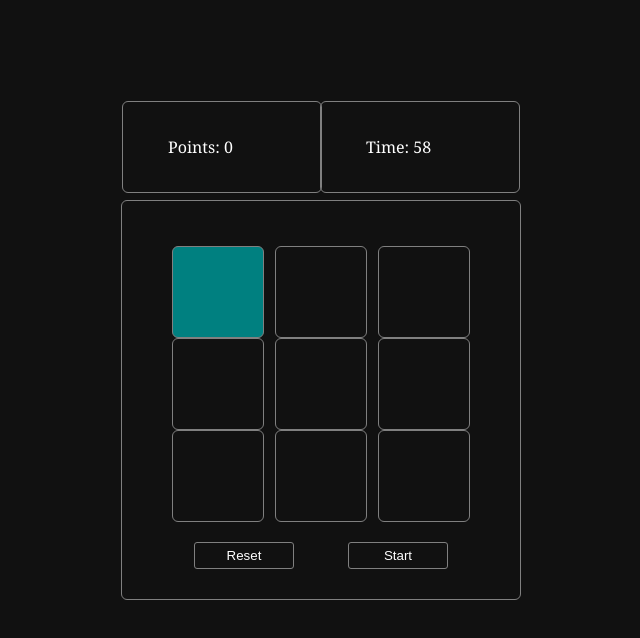
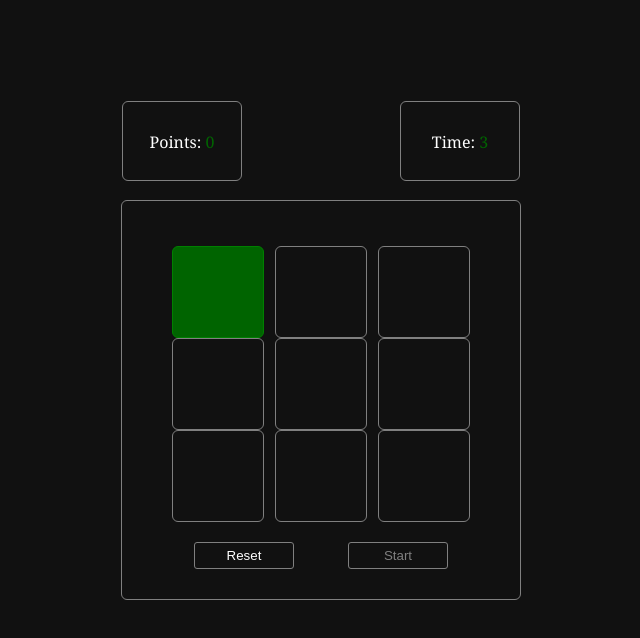
Before and after one commit to Cheapsik/Reflex-Game, a website: page index.html in a window 1280 px wide. Both pictures are taken after a click on the button "Start". Shown: the whole page, without its empty margins (319-959 px from the left). Drawn offline with Linux system fonts and the light colour scheme.

Commit message:
add points

```diff
--- a/index.html
+++ b/index.html
@@ -20,7 +20,7 @@
         <div class="div"></div>
         <div class="div"></div>
         <div class="div"></div>
-        <button>Reset</button><button onClick="startGame()">Start</button>
+        <button onClick="endGame()">Reset</button><button onClick="startGame()" class="start">Start</button>
     </div>
 
 
--- a/main.js
+++ b/main.js
@@ -1,32 +1,66 @@
 const points = document.querySelector(".score");
 const time = document.querySelector(".time-counter-placeholder");
-
 const divs = [...document.getElementsByClassName("div")];
 
+let score = 0;
+let timeCounter = 5;
+time.innerText = timeCounter;
+points.innerText = score;
 
-let timeCounter = 60;
-time.innerText = timeCounter;
-
-function startGame(){
+function startGame() {
   setAll = setInterval(startingGame, 1000);
   colorRandomDiv = setInterval(coloringDiv, 2000);
+  document.querySelector(".start").disabled = true;
 }
-function coloringDiv(){
+function addPoints() {
+  score += 20;
+  points.innerText = score;
+}
+function rejectPoints() {
+  score -= 10;
+  points.innerText = score;
+}
+
+const element = divs.forEach((div) => {
+  if (div.className !== "immortal") {
+    div.addEventListener("click", rejectPoints);
+  }
+});
+
+function coloringDiv() {
   const randomDiv = divs[Math.floor(divs.length * Math.random())];
-        randomDiv.style.backgroundColor = "teal";
-        function removeClass(){
+  randomDiv.style.backgroundColor = "darkgreen";
+  randomDiv.style.border = "1px solid green";
+  randomDiv.style.cursor = "pointer";
+  randomDiv.classList.add("immortal");
+  randomDiv.addEventListener("click", addPoints);
+
+  function removeClass() {
     randomDiv.style.backgroundColor = "";
+    randomDiv.style.border = "";
+    randomDiv.style.cursor = "default";
+    randomDiv.removeEventListener("click", addPoints);
   }
-        setTimeout(removeClass, 2000)
+  setTimeout(removeClass, 2000);
 }
 
 function startingGame() {
-         timeCounter = timeCounter -1;
+  timeCounter = timeCounter - 1;
   time.innerText = timeCounter;
-         if(timeCounter === 0){
+  if (timeCounter === 0) {
+    endGame();
+  }
+}
+function endGame() {
+  alert(`Time out! Your score is: ${score}`);
   timeCounter = 60;
+  score = 0;
+  time.innerText = timeCounter;
+  points.innerText = score;
   clearInterval(setAll);
   clearInterval(colorRandomDiv);
-                 alert("Time out!");
+  document.querySelector(".start").disabled = false;
 }
-}
+
+points.style.color = "darkgreen";
+time.style.color = "darkgreen";
--- a/styles.css
+++ b/styles.css
@@ -1,19 +1,22 @@
-*{
+* {
     margin: 0;
     padding: 0;
     box-sizing: border-box;
 }
-html{
+
+html {
     font-family: Cambria, Cochin, Georgia, Times, 'Times New Roman', serif;
     background-color: #111;
 }
-body{
+
+body {
     height: 100vh;
     display: flex;
     justify-content: center;
     align-items: center;
 }
-.wrapper{
+
+.wrapper {
     position: relative;
     width: 50vh;
     height: 50vh;
@@ -25,7 +28,8 @@ body{
     justify-content: space-around;
     align-items: center;
 }
-div{
+
+div {
     width: 10vh;
     height: 10vh;
     border: 1px solid gray;
@@ -33,7 +37,8 @@ div{
     padding: 45px;
     color: white;
 }
-button{
+
+button {
     width: 100px;
     border: 1px solid gray;
     border-radius: 3px;
@@ -43,22 +48,30 @@ button{
     color: white;
     cursor: pointer;
 }
-.points{
+
+.points {
     position: absolute;
     top: -100px;
     left: 0;
-    width: 200px;
-    height: 50px;
-    line-height: 0px;
+    width: 120px;
+    height: 80px;
+    line-height: 80px;
+    text-align: center;
+    padding: 0;
 }
-.time{
+
+.time {
     position: absolute;
     top: -100px;
     right: 0;
-    width: 200px;
-    height: 20px;
-    line-height: 0px;
+    width: 120px;
+    height: 80px;
+    line-height: 80px;
+    text-align: center;
+    padding: 0;
 }
-.toggle{
-    background-color: teal;
+
+button.start:disabled {
+    color: gray;
+    cursor: not-allowed;
 }
```
Lines whose indentation alone changed are shown as unchanged.
